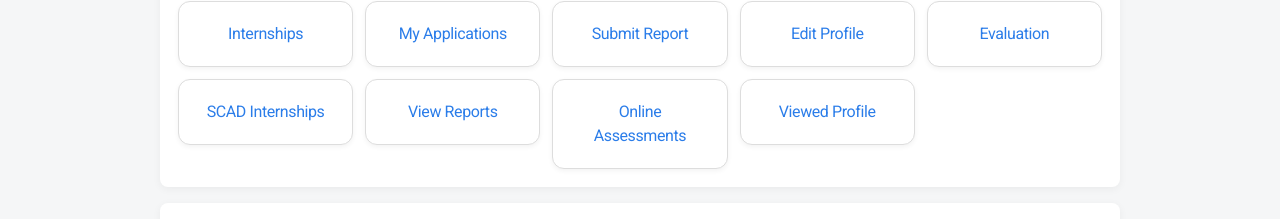
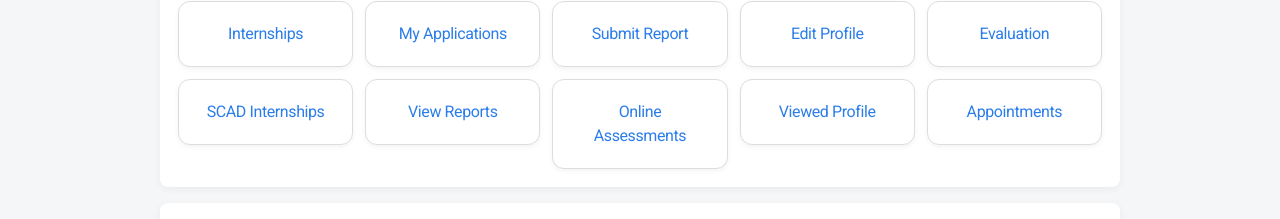
Before and after one commit to CSEN603-2025/Ghost-in-the-Machine, a React (Create React App) app: page /pro-student-dashboard in a window 1280 px wide. Shown: the part 320-539 px from the top of the page. Built offline with nearby package versions, Linux system fonts and the light colour scheme; a web font is replaced by a local one.

Commit message:
pro student can now enter the video call page

```diff
--- a/src/pages/ProStudentDashboard.jsx
+++ b/src/pages/ProStudentDashboard.jsx
@@ -52,6 +52,7 @@ const ProStudentDashboard = () => {
     { label: 'View Reports', path: '/student/reports' },
     { label: 'Online Assessments', path: '/student/assessment' },
     { label: 'Viewed Profile', path: '/student/viewed-profile' },
+    { label: 'Appointments', path: '/videocallpage' },
   ];
 
   // Handle filter changes
```
